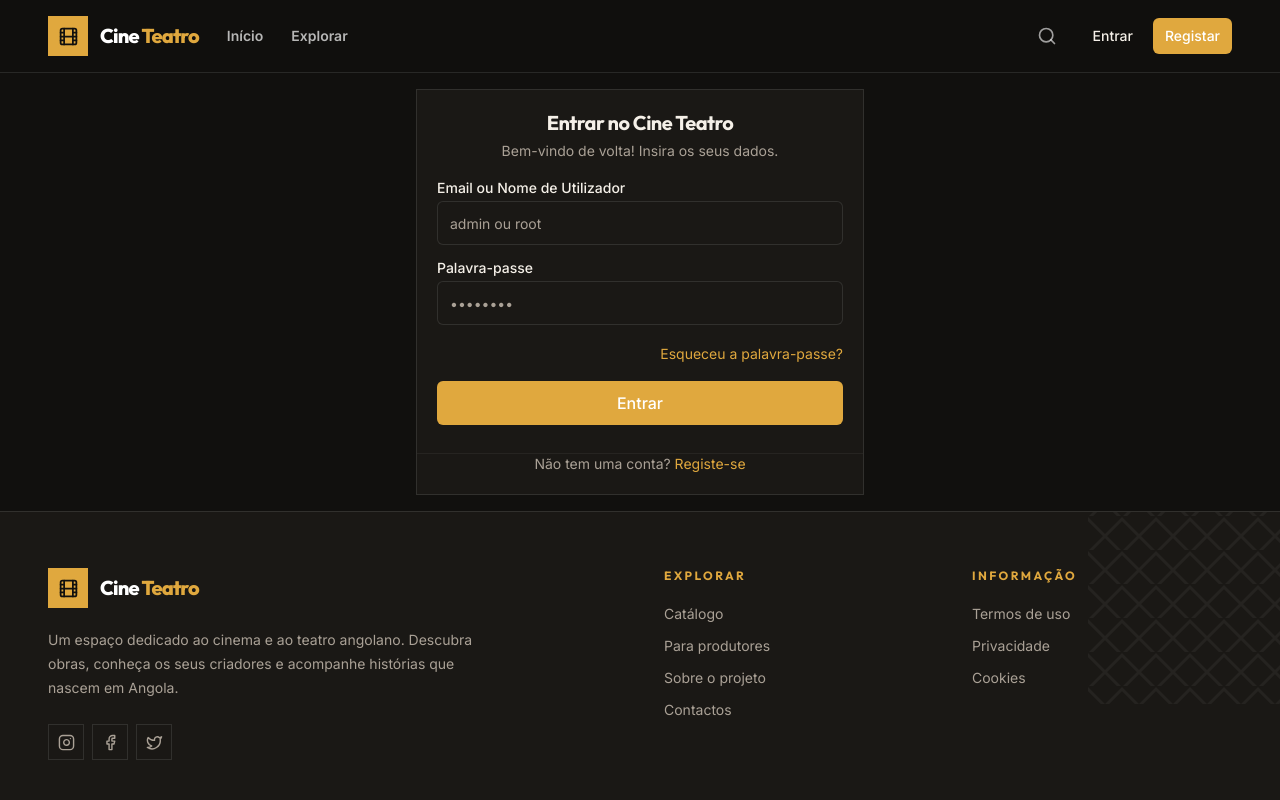
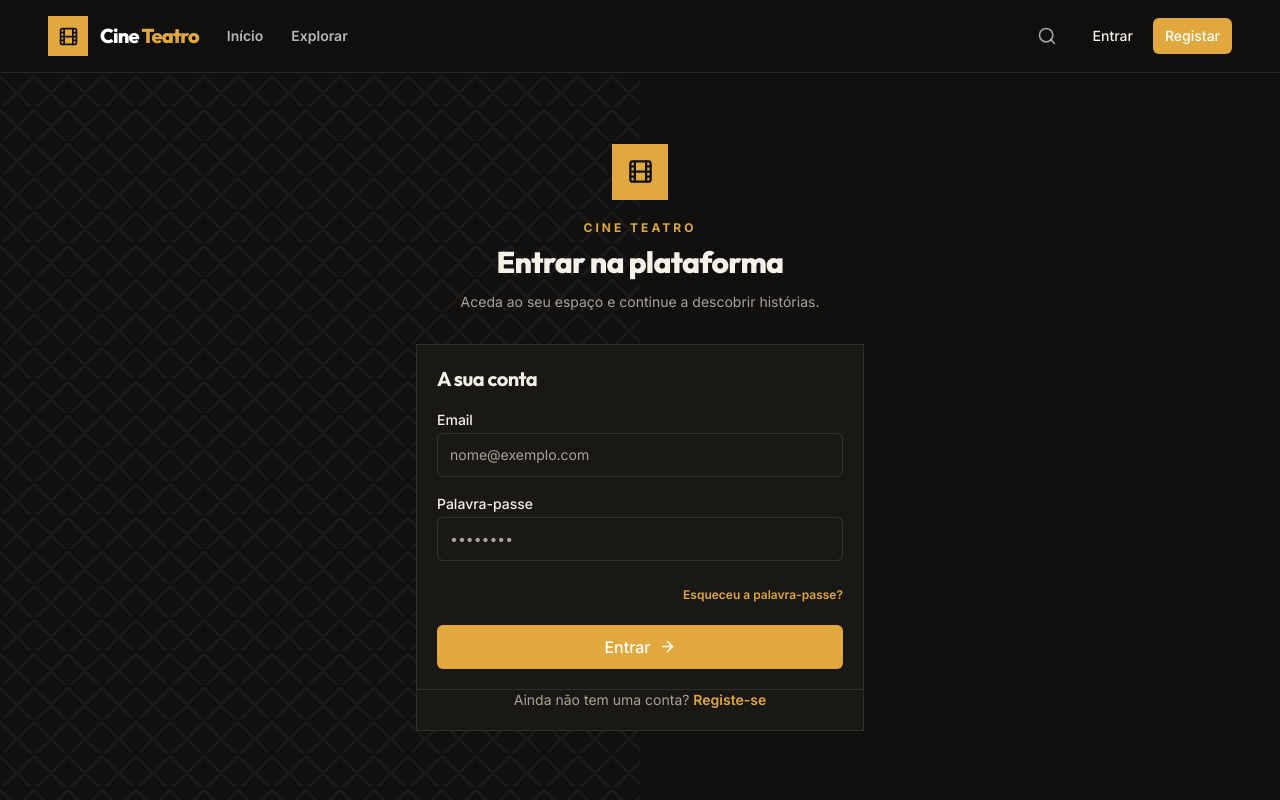
Before and after one commit to odilonoshange/front-back-cilua, a React (Vite) app in the folder cine_frontend_new-main/: page /entrar in a window 1280 px wide. Shown: the top 800 px of the page. Built offline with nearby package versions, Linux system fonts and the light colour scheme.

Commit message:
style: redesign login experience with cinematic identity

```diff
--- a/cine_frontend_new-main/src/pages/Login.jsx
+++ b/cine_frontend_new-main/src/pages/Login.jsx
@@ -1,6 +1,7 @@
 import { useState } from 'react';
 import { Link, useNavigate, useLocation } from 'react-router-dom';
 import { useForm } from 'react-hook-form';
+import { Film, ArrowRight } from 'lucide-react';
 import { Card, CardHeader, CardTitle, CardContent, CardFooter } from '../ui/Card';
 import { Button } from '../ui/Button';
 import { Input } from '../ui/Input';
@@ -12,33 +13,16 @@ export default function Login() {
   const { login } = useAuth();
   const navigate = useNavigate();
   const location = useLocation();
-
   const identifierPattern = /^[A-Z0-9._%+-]+@[A-Z0-9.-]+\.[A-Z]{2,}$/i;
-
-  const {
-    register,
-    handleSubmit,
-    formState: { errors },
-  } = useForm({
-    defaultValues: {
-      email: '',
-      password: '',
-    },
-  });
-
+  const { register, handleSubmit, formState: { errors } } = useForm({ defaultValues: { email: '', password: '' } });
   const from = location.state?.from?.pathname || null;
 
   const onSubmit = async (data) => {
     setIsSubmitting(true);
     try {
       const response = await login(data);
-      if (from) {
-        navigate(from, { replace: true });
-        return;
-      }
-
-      const role = response?.user?.role;
-      navigate(isProducerRole(role) ? '/painel' : '/perfil', { replace: true });
+      if (from) return navigate(from, { replace: true });
+      navigate(isProducerRole(response?.user?.role) ? '/painel' : '/perfil', { replace: true });
     } catch (error) {
       console.error('Erro ao iniciar sessão.', error);
     } finally {
@@ -46,55 +30,32 @@ export default function Login() {
     }
   };
 
+  return (
+    <div className="relative flex min-h-[calc(100vh-72px)] items-center justify-center overflow-hidden px-5 py-12 sm:px-8">
+      <div className="pointer-events-none absolute left-0 top-0 h-full w-1/2 opacity-[0.04] afro-grid" />
+      <div className="relative w-full max-w-md">
+        <div className="mb-8 text-center">
+          <div className="mx-auto mb-5 flex h-14 w-14 items-center justify-center bg-accent text-background"><Film size={27} /></div>
+          <p className="mb-2 text-xs font-bold uppercase tracking-[0.25em] text-accent">Cine Teatro</p>
+          <h1 className="text-3xl font-black tracking-tight">Entrar na plataforma</h1>
+          <p className="mt-3 text-sm text-muted">Aceda ao seu espaço e continue a descobrir histórias.</p>
+        </div>
 
-  return (
-    <div className="flex flex-1 items-center justify-center p-4">
-      <Card className="w-full max-w-md">
-        <CardHeader className="text-center">
-          <CardTitle>Entrar no Cine Teatro</CardTitle>
-          <p className="text-sm text-muted mt-2">Bem-vindo de volta! Insira os seus dados.</p>
-        </CardHeader>
-        <CardContent>
-          <form className="space-y-4" onSubmit={handleSubmit(onSubmit)}>
-            <Input
-              label="Email ou Nome de Utilizador"
-              type="text"
-              placeholder="admin ou root"
-              error={errors.email?.message}
-              {...register('email', {
-                required: 'O email ou utilizador é obrigatório',
-                validate: (value) => {
-                  const normalized = value?.toLowerCase?.();
-                  if (normalized === 'admin' || normalized === 'root') {
-                    return true;
-                  }
-                  return identifierPattern.test(value) || 'Endereço de email inválido';
-                },
-              })}
-            />
-            <Input
-              label="Palavra-passe"
-              type="password"
-              placeholder="••••••••"
-              error={errors.password?.message}
-              {...register('password', {
-                required: 'A palavra-passe é obrigatória'
-              })}
-            />
-            <div className="text-right">
-              <a href="#" className="text-sm text-primary hover:underline">Esqueceu a palavra-passe?</a>
-            </div>
-            <Button type="submit" className="w-full" isLoading={isSubmitting}>
-              Entrar
-            </Button>
-          </form>
-        </CardContent>
-        <CardFooter className="justify-center border-t border-white/5 mt-2">
-          <p className="text-sm text-muted">
-            Não tem uma conta? <Link to="/registar" className="text-primary hover:underline">Registe-se</Link>
-          </p>
-        </CardFooter>
-      </Card>
+        <Card>
+          <CardHeader><CardTitle className="text-xl">A sua conta</CardTitle></CardHeader>
+          <CardContent>
+            <form className="space-y-5" onSubmit={handleSubmit(onSubmit)}>
+              <Input label="Email" type="email" placeholder="nome@exemplo.com" error={errors.email?.message} {...register('email', { required: 'O email é obrigatório', validate: (value) => identifierPattern.test(value) || 'Endereço de email inválido' })} />
+              <Input label="Palavra-passe" type="password" placeholder="••••••••" error={errors.password?.message} {...register('password', { required: 'A palavra-passe é obrigatória' })} />
+              <div className="text-right"><a href="#" className="text-xs font-semibold text-accent hover:underline">Esqueceu a palavra-passe?</a></div>
+              <Button type="submit" className="w-full gap-2" isLoading={isSubmitting}>Entrar <ArrowRight size={17} /></Button>
+            </form>
+          </CardContent>
+          <CardFooter className="justify-center border-t border-white/10">
+            <p className="text-sm text-muted">Ainda não tem uma conta? <Link to="/registar" className="font-semibold text-accent hover:underline">Registe-se</Link></p>
+          </CardFooter>
+        </Card>
+      </div>
     </div>
   );
 }
```
